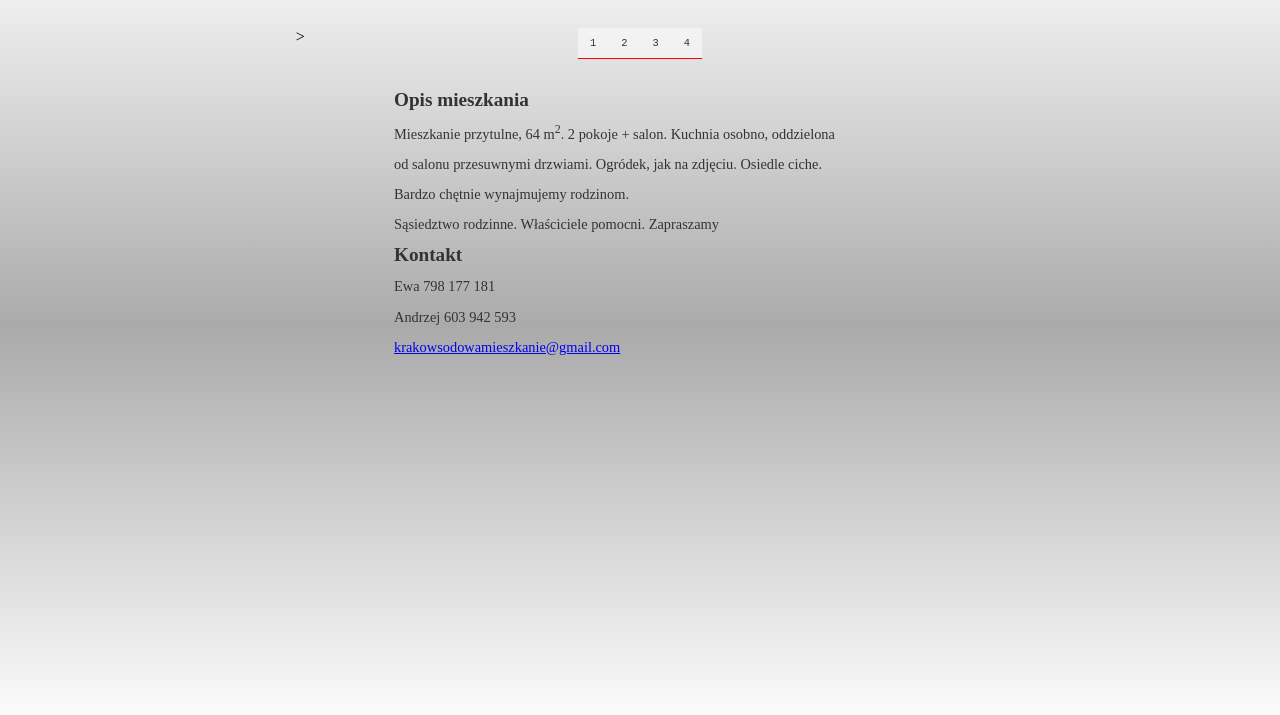
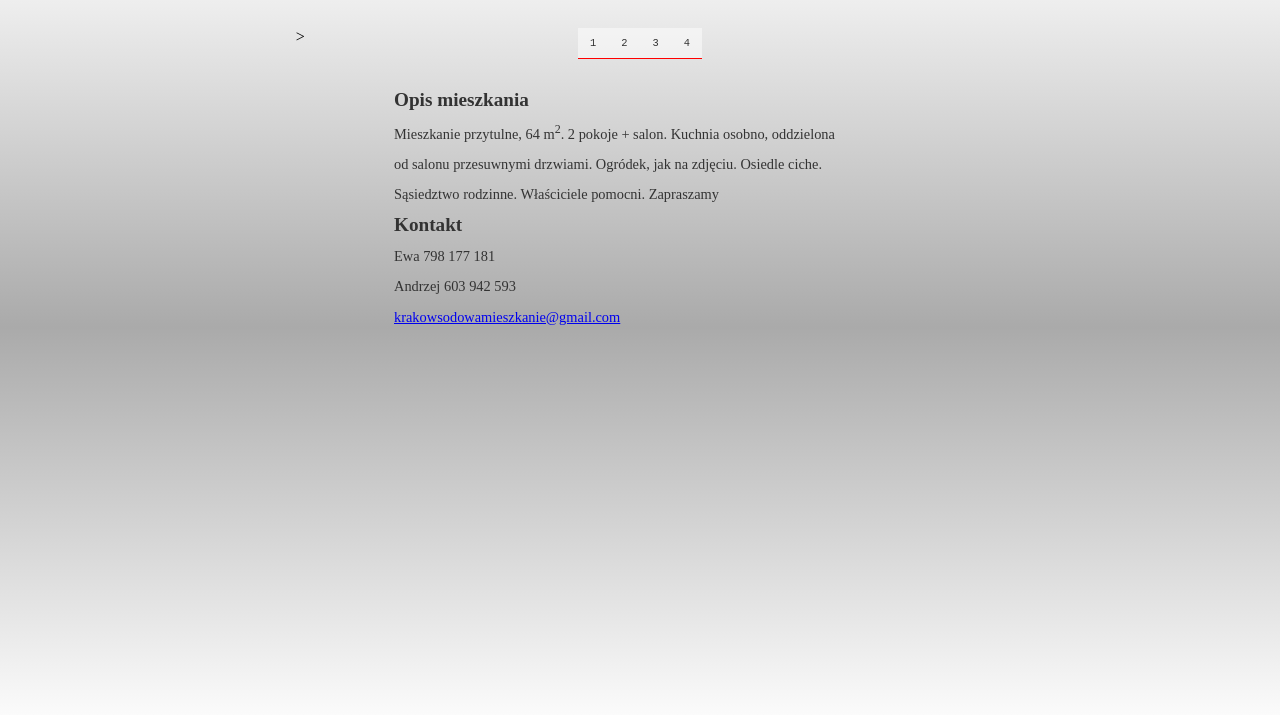
Before and after one commit to krakowsodowa/krakowsodowa.github.io, a plain HTML site: page index.html in a window 1280 px wide. Shown: the part 81-796 px from the top of the page. Drawn offline with Linux system fonts and the light colour scheme; a web font is replaced by a local one.

Commit message:
Update index.html

```diff
--- a/index.html
+++ b/index.html
@@ -28,7 +28,6 @@
       <h1>Opis mieszkania </h1>
       <p>Mieszkanie przytulne, 64 m<sup>2</sup>. 2 pokoje + salon. Kuchnia osobno, oddzielona </p>
       <p>od salonu przesuwnymi drzwiami. Ogródek, jak na zdjęciu. Osiedle ciche. </p>
-      <p>Bardzo chętnie wynajmujemy rodzinom.</p>
       <p>Sąsiedztwo rodzinne. Właściciele pomocni. Zapraszamy</p>
       <h1>Kontakt</h1>
       <p>Ewa 798 177 181</p>
```
